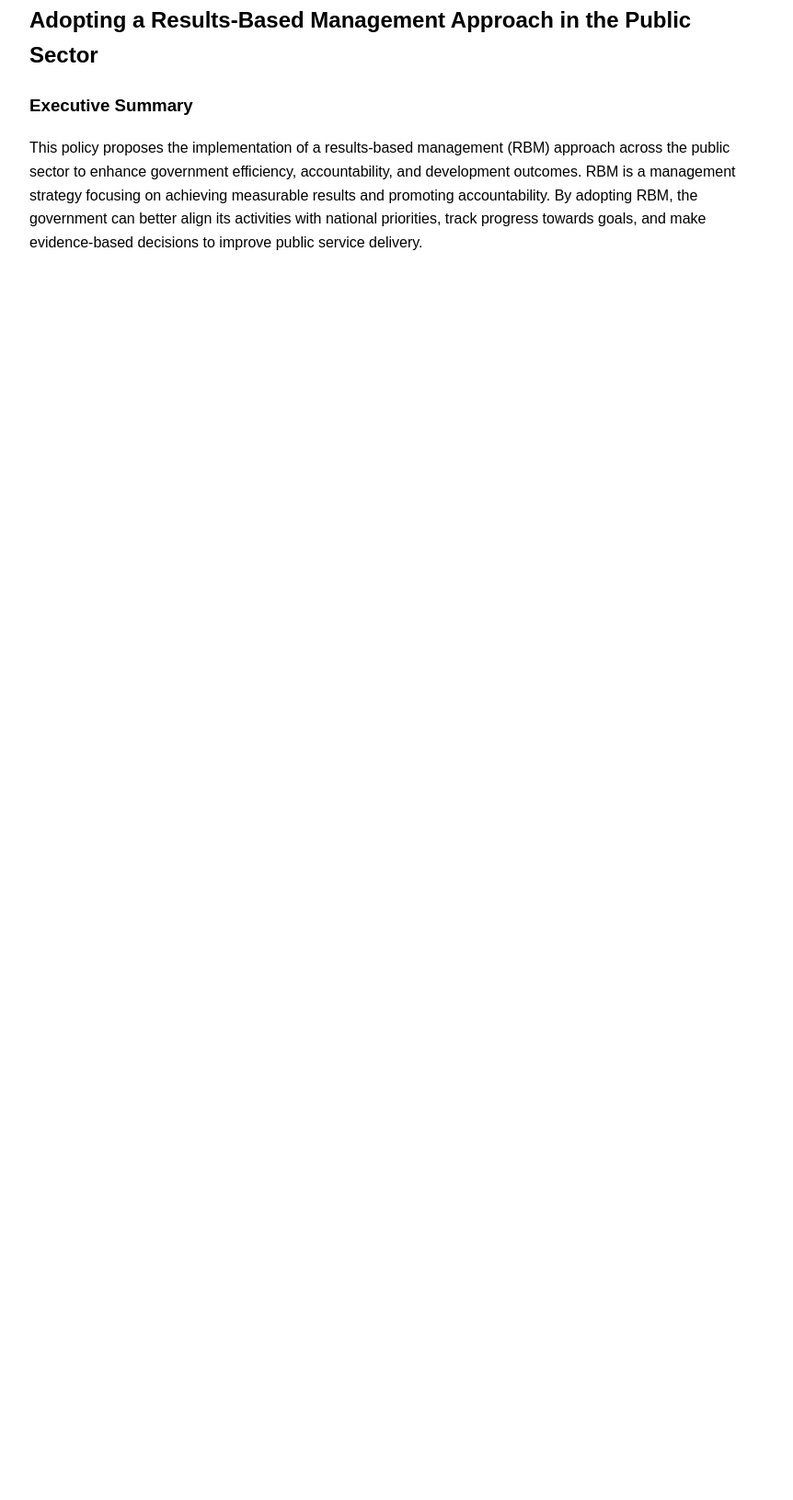
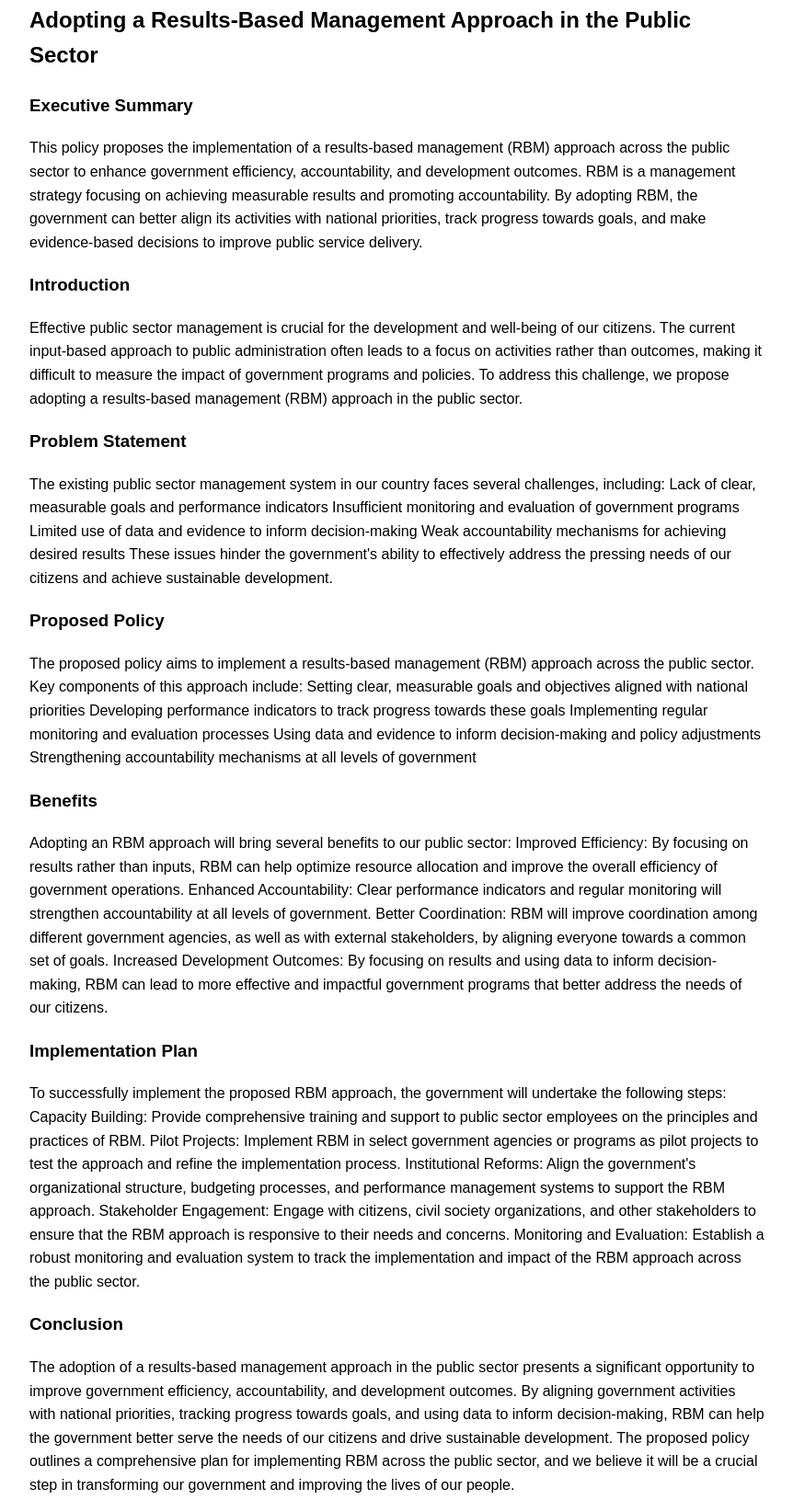
Before and after one commit to PowerBeddz/ahmedbeddi.github, a plain HTML site: page index.html in a window 1280 px wide. Shown: the part 174-1805 px from the top of the page at 92% size, without its empty margins (208-1070 px from the left). Before the commit the page ends 800 px from the top, so only its background shows below. Drawn offline with Linux system fonts and the light colour scheme.

Commit message:
Updated english

```diff
--- a/index.html
+++ b/index.html
@@ -50,7 +50,52 @@
         <h3>Executive Summary</h3>
         <p>This policy proposes the implementation of a results-based management (RBM) approach across the public sector to enhance government efficiency, accountability, and development outcomes. RBM is a management strategy focusing on achieving measurable results and promoting accountability. By adopting RBM, the government can better align its activities with national priorities, track progress towards goals, and make evidence-based decisions to improve public service delivery.</p>
 
-        <!-- Add more English content here -->
+        <h3>Introduction</h3>
+        <p>Effective public sector management is crucial for the development and well-being of our citizens. The current input-based approach to public administration often leads to a focus on activities rather than outcomes, making it difficult to measure the impact of government programs and policies. To address this challenge, we propose adopting a results-based management (RBM) approach in the public sector.</p>
+
+        <h3>Problem Statement</h3>
+        <p>The existing public sector management system in our country faces several challenges, including:
+
+            Lack of clear, measurable goals and performance indicators
+            Insufficient monitoring and evaluation of government programs
+            Limited use of data and evidence to inform decision-making
+            Weak accountability mechanisms for achieving desired results
+            These issues hinder the government's ability to effectively address the pressing needs of our citizens and achieve sustainable development.
+
+        </p>
+
+        <h3>Proposed Policy</h3>
+        <p>The proposed policy aims to implement a results-based management (RBM) approach across the public sector. Key components of this approach include:
+
+            Setting clear, measurable goals and objectives aligned with national priorities
+            Developing performance indicators to track progress towards these goals
+            Implementing regular monitoring and evaluation processes
+            Using data and evidence to inform decision-making and policy adjustments
+            Strengthening accountability mechanisms at all levels of government</p>
+
+        <h3>Benefits</h3>
+
+        <p>Adopting an RBM approach will bring several benefits to our public sector:
+
+            Improved Efficiency: By focusing on results rather than inputs, RBM can help optimize resource allocation and improve the overall efficiency of government operations.
+            Enhanced Accountability: Clear performance indicators and regular monitoring will strengthen accountability at all levels of government.
+            Better Coordination: RBM will improve coordination among different government agencies, as well as with external stakeholders, by aligning everyone towards a common set of goals.
+            Increased Development Outcomes: By focusing on results and using data to inform decision-making, RBM can lead to more effective and impactful government programs that better address the needs of our citizens.</p>
+
+        <h3>Implementation Plan</h3>
+        <p>To successfully implement the proposed RBM approach, the government will undertake the following steps:
+
+            Capacity Building: Provide comprehensive training and support to public sector employees on the principles and practices of RBM.
+            Pilot Projects: Implement RBM in select government agencies or programs as pilot projects to test the approach and refine the implementation process.
+            Institutional Reforms: Align the government's organizational structure, budgeting processes, and performance management systems to support the RBM approach.
+            Stakeholder Engagement: Engage with citizens, civil society organizations, and other stakeholders to ensure that the RBM approach is responsive to their needs and concerns.
+            Monitoring and Evaluation: Establish a robust monitoring and evaluation system to track the implementation and impact of the RBM approach across the public sector.</p>
+
+
+        <h3>Conclusion</h3>
+        <p>The adoption of a results-based management approach in the public sector presents a significant opportunity to improve government efficiency, accountability, and development outcomes. By aligning government activities with national priorities, tracking progress towards goals, and using data to inform decision-making, RBM can help the government better serve the needs of our citizens and drive sustainable development. The proposed policy outlines a comprehensive plan for implementing RBM across the public sector, and we believe it will be a crucial step in transforming our government and improving the lives of our people.</p>
+
+
     </div>
 
     <div id="french" class="content">
```
